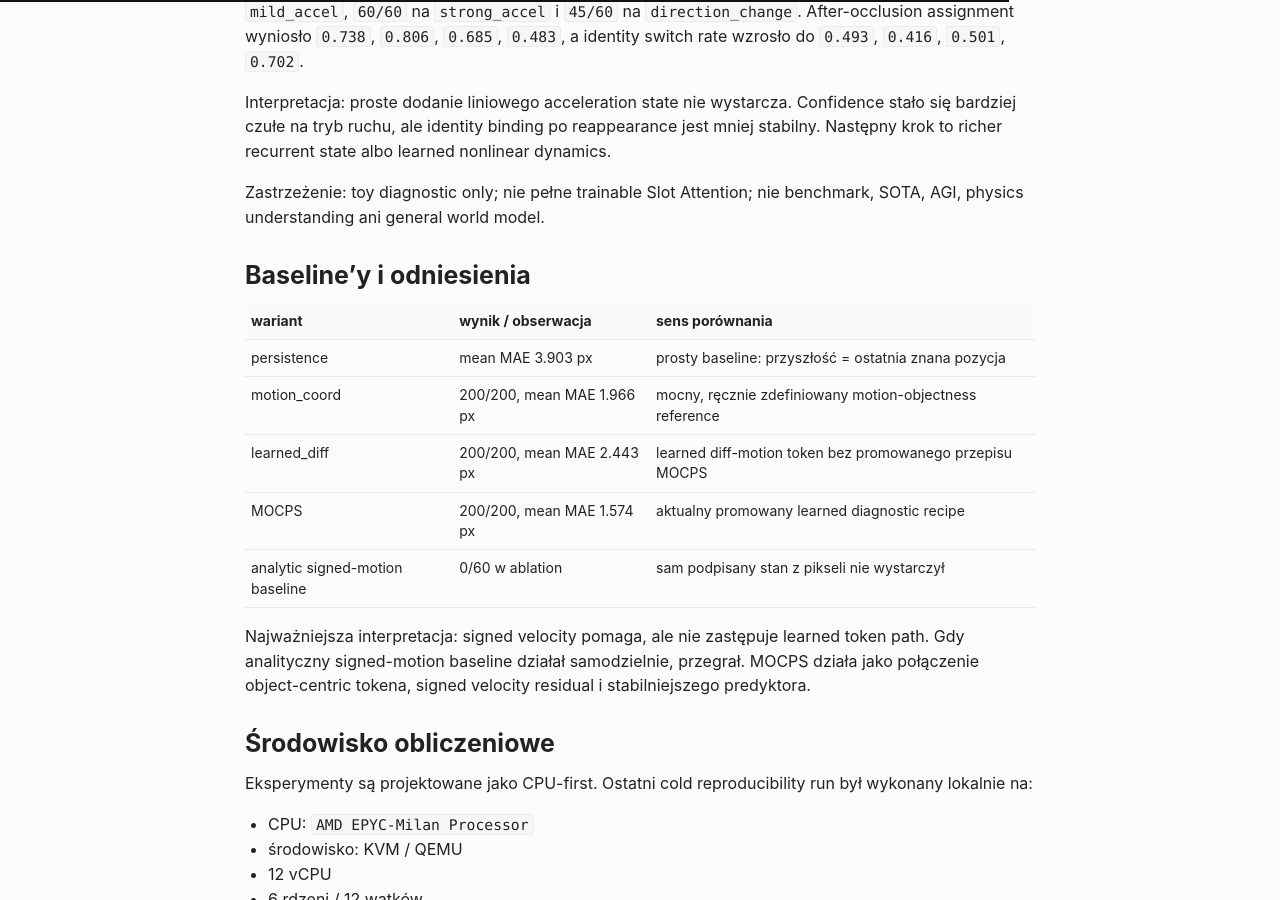
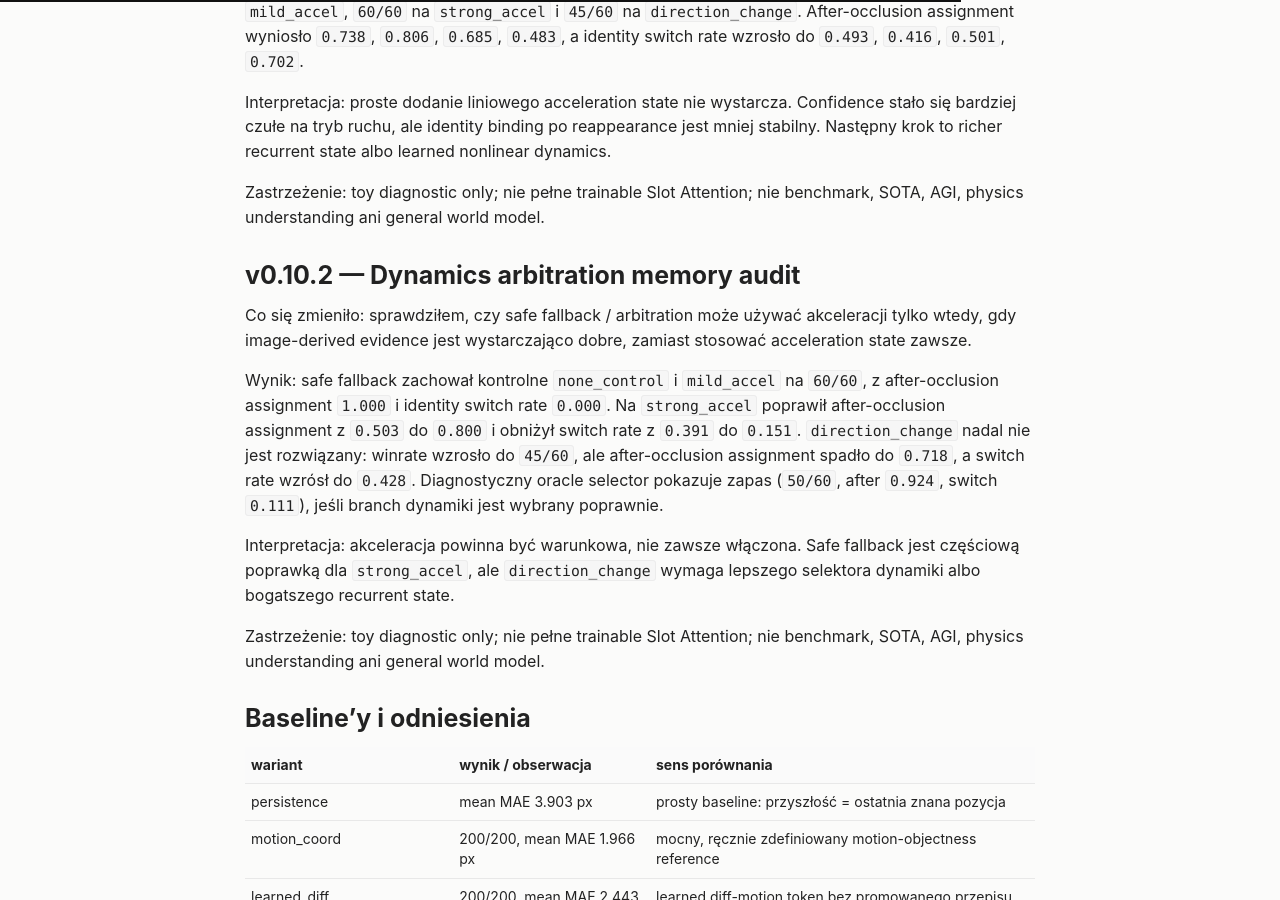
Before and after one commit to rdemb/rdemb.github.io, a Jekyll site: the page built from mocps.md, in a window 1280 px wide and 900 px high, scrolled down 7126 px. Built offline with Jekyll 4.4.1, drawn with Linux system fonts in a browser that asks for light colours.

Commit message:
Update MOCPS dynamics arbitration note

```diff
--- a/mocps.md
+++ b/mocps.md
@@ -224,6 +224,16 @@ Interpretacja: proste dodanie liniowego acceleration state nie wystarcza. Confid
 
 Zastrzeżenie: toy diagnostic only; nie pełne trainable Slot Attention; nie benchmark, SOTA, AGI, physics understanding ani general world model.
 
+## v0.10.2 — Dynamics arbitration memory audit
+
+Co się zmieniło: sprawdziłem, czy safe fallback / arbitration może używać akceleracji tylko wtedy, gdy image-derived evidence jest wystarczająco dobre, zamiast stosować acceleration state zawsze.
+
+Wynik: safe fallback zachował kontrolne `none_control` i `mild_accel` na `60/60`, z after-occlusion assignment `1.000` i identity switch rate `0.000`. Na `strong_accel` poprawił after-occlusion assignment z `0.503` do `0.800` i obniżył switch rate z `0.391` do `0.151`. `direction_change` nadal nie jest rozwiązany: winrate wzrosło do `45/60`, ale after-occlusion assignment spadło do `0.718`, a switch rate wzrósł do `0.428`. Diagnostyczny oracle selector pokazuje zapas (`50/60`, after `0.924`, switch `0.111`), jeśli branch dynamiki jest wybrany poprawnie.
+
+Interpretacja: akceleracja powinna być warunkowa, nie zawsze włączona. Safe fallback jest częściową poprawką dla `strong_accel`, ale `direction_change` wymaga lepszego selektora dynamiki albo bogatszego recurrent state.
+
+Zastrzeżenie: toy diagnostic only; nie pełne trainable Slot Attention; nie benchmark, SOTA, AGI, physics understanding ani general world model.
+
 ## Baseline’y i odniesienia
 
 | wariant | wynik / obserwacja | sens porównania |
```
Also changed, not shown: de/mocps.md (+10 -0 lines), en/mocps.md (+10 -0 lines).
